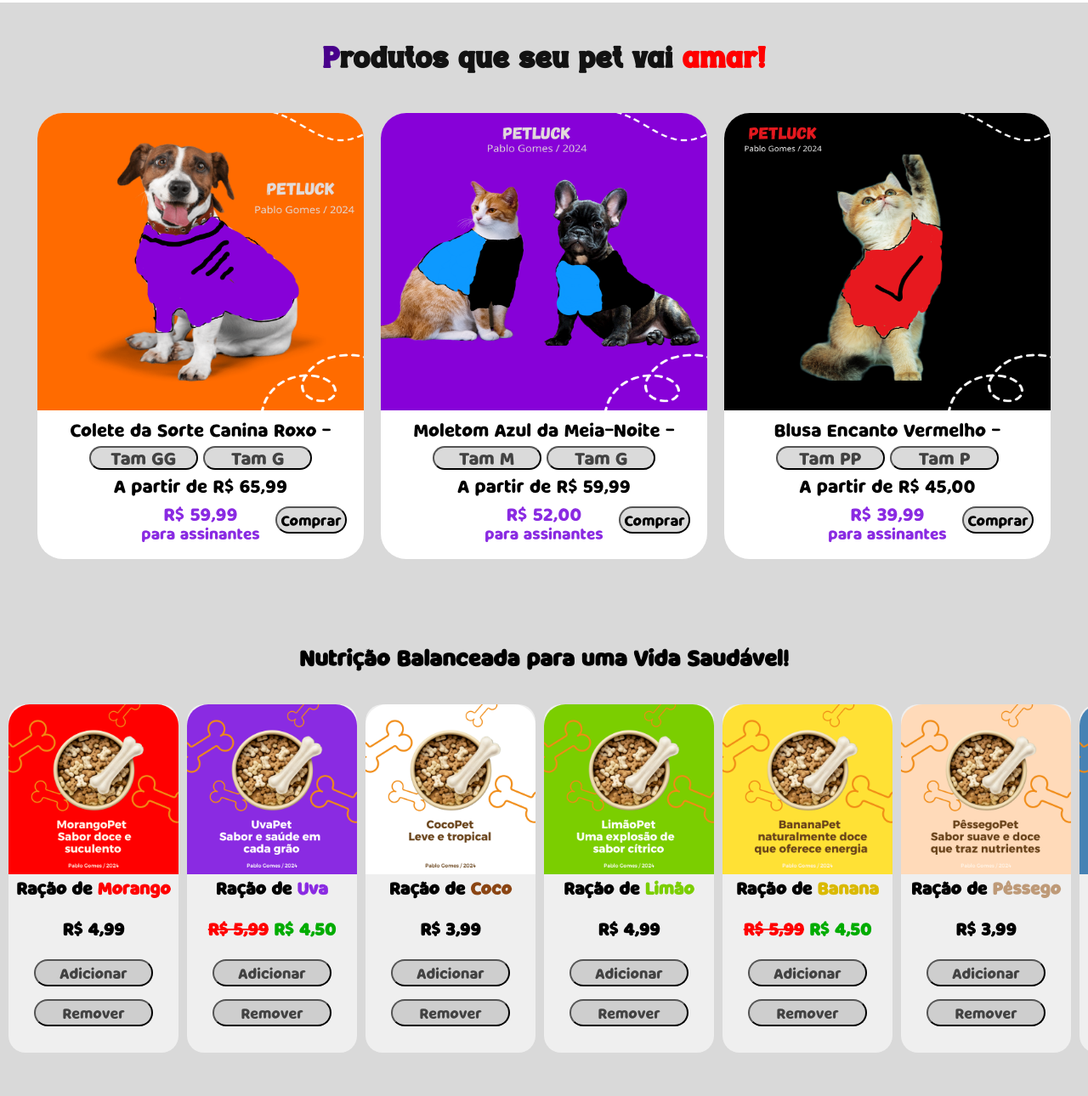
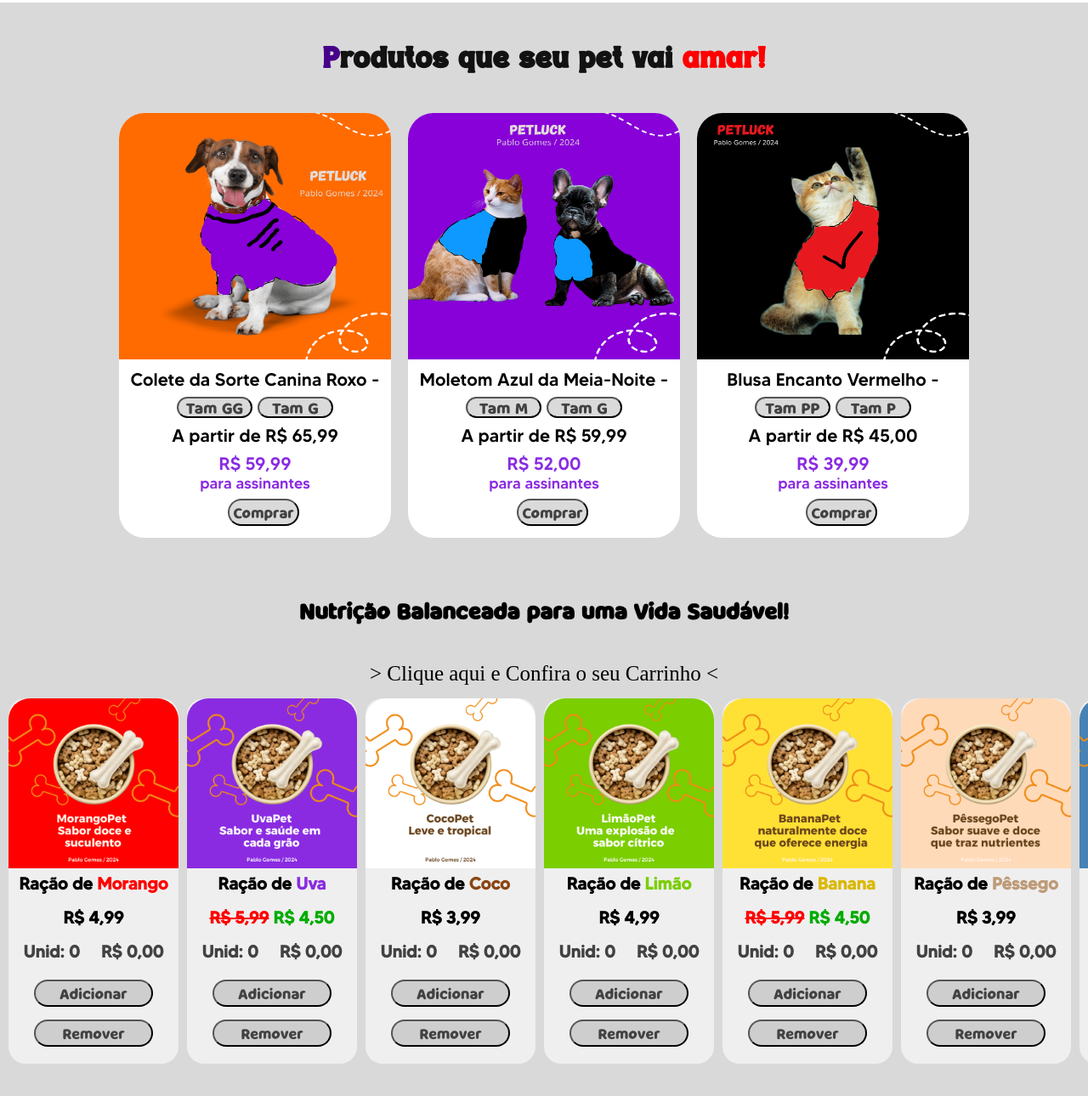
Before and after one commit to stef-geo/ecommerce-luckpet, a plain HTML site: page index.html in a window 1280 px wide. Shown: the part 1016-2306 px from the top of the page at 85% size. Drawn offline with Linux system fonts and the light colour scheme.

Commit message:
update site

```diff
--- a/index.html
+++ b/index.html
@@ -80,87 +80,122 @@
             <div class="divcam3"><img class="camisa3" src="img/CamisaPetluck3.png" alt=""><p class="pcam">Blusa Encanto Vermelho - <button class="buttamanho">Tam PP</button> <button class="buttamanho">Tam P</button><br>A partir de R$ 45,00<br><span style="color: #8a2be2;">R$ 39,99</span> <p class="p10">para assinantes <br><button class="butcomprar" onclick="atualizarProduto('blusa', 39.99, 'adicionar')">Comprar</button></p></p></div>
         </div>
 
-
           <h1 class="subtitu">Nutrição Balanceada para uma Vida Saudável!</h1>
 
 
+          <a href="#">
+            <p class="pcar" onclick="abrirCarrinho()">> Clique aqui e Confira o seu Carrinho <</p>
+        </a>
+
         <div class="carousel02">
             <div class="divraçao1"><img class="raçao1" src="img/img-raçao/MorangoPet.png" alt=""><p>Ração de <span style="color: red;">Morango</span>
-<br><br>
-                R$ 4,99
-<br><br>
+<br>
+                <span style="line-height: 55px;">R$ 4,99</span>
+<br>
+                <span class="p3" id="morango-quantidade">Unid: 0</span><span id="morango-total-valor"> R$ 0,00</span>
+
                 <button class="botao" onclick="atualizarProduto('morango', 4.99, 'adicionar')">Adicionar</button>
 
                 <button class="botao-remover" onclick="atualizarProduto('morango', 4.99, 'remover')">Remover</button>
             </div>
 
             <div class="divraçao2"><img class="raçao2" src="img/img-raçao/UvaPet.png" alt=""><p>Ração de <span style="color: #8a2be2;">Uva</span>
-<br><br>
-                <s style="color: red;">R$ 5,99</s> <span style="color: #00ac00;">R$ 4,50</span>
-<br><br>
+<br>
+                <span style="line-height: 55px;"><s style="color: red;">R$ 5,99</s> <span style="color: #00ac00;">R$ 4,50</span></span>
+<br>
+                   <span class="p3" id="uva-quantidade">Unid: 0</span><span id="uva-total-valor"> R$ 0,00</span>
+
                 <button class="botao" onclick="atualizarProduto('uva', 4.50, 'adicionar')">Adicionar</button>
 
                 <button class="botao-remover" onclick="atualizarProduto('uva', 4.50, 'remover')">Remover</button>
         </div>
 
             <div class="divraçao3"><img class="raçao3" src="img/img-raçao/CocoPet.png" alt=""><p>Ração de <span style="color: saddlebrown;">Coco</span>
-<br><br>
-                R$ 3,99
-<br><br>
+<br>
+                <span style="line-height: 55px;">R$ 3,99</span>
+<br>
+
+                <span class="p3" id="coco-quantidade">Unid: 0</span><span id="coco-total-valor"> R$ 0,00</span>
+
+
                 <button class="botao" onclick="atualizarProduto('coco', 3.99, 'adicionar')">Adicionar</button>
 
                 <button class="botao-remover" onclick="atualizarProduto('coco', 3.99, 'remover')">Remover</button>
             </div>
 
             <div class="divraçao4"><img class="raçao4" src="img/img-raçao/LimaoPet.png" alt=""><p>Ração de <span style="color: #7bce00;">Limão</span>
-<br><br>
-                R$ 4,99
-<br><br>
+<br>
+                <span style="line-height: 55px;">R$ 4,99</span>
+<br>
+
+                <span class="p3" id="limao-quantidade">Unid: 0</span><span id="limao-total-valor"> R$ 0,00</span>
+
+
                 <button class="botao" onclick="atualizarProduto('limao', 4.99, 'adicionar')">Adicionar</button>
 
                 <button class="botao-remover" onclick="atualizarProduto('limao', 4.99, 'remover')">Remover</button>
             </div>
 
             <div class="divraçao5"><img class="raçao5" src="img/img-raçao/BananaPet.png" alt=""><p>Ração de <span style="color: #dab900;">Banana</span>
-<br><br>
-                <s style="color: red;">R$ 5,99</s> <span style="color: #00ac00;">R$ 4,50</span>
-<br><br>
+<br>
+                <span style="line-height: 55px;"><s style="color: red;">R$ 5,99</s> <span style="color: #00ac00;">R$ 4,50</span></span>
+<br>
+
+                <span class="p3" id="banana-quantidade">Unid: 0</span><span id="banana-total-valor"> R$ 0,00</span>
+
+
                 <button class="botao" onclick="atualizarProduto('banana', 4.50, 'adicionar')">Adicionar</button>
 
                 <button class="botao-remover" onclick="atualizarProduto('banana', 4.50, 'remover')">Remover</button>
             </div>
 
             <div class="divraçao6"><img class="raçao6" src="img/img-raçao/PessegoPet.png" alt=""><p>Ração de <span style="color: #be9a78;">Pêssego</span>
-<br><br>
-                R$ 3,99
-<br><br>
+<br>
+                <span style="line-height: 55px;">R$ 3,99</span>
+<br>
+
+                <span class="p3" id="pessego-quantidade">Unid: 0</span><span id="pessego-total-valor"> R$ 0,00</span>
+
+
                 <button class="botao" onclick="atualizarProduto('pessego', 3.99, 'adicionar')">Adicionar</button>
 
                 <button class="botao-remover" onclick="atualizarProduto('pessego', 3.99, 'remover')">Remover</button>
             </div>
 
             <div class="divraçao7"><img class="raçao7" src="img/img-raçao/MirtiloPet.png" alt=""><p>Ração de <span style="color: #4682b4;">Mirtilo</span>
-<br><br>
-                R$ 4,99
-<br><br>
+<br>
+                <span style="line-height: 55px;">R$ 4,99</span>
+<br>
+
+                <span class="p3" id="mirtilo-quantidade">Unid: 0</span><span id="mirtilo-total-valor"> R$ 0,00</span>
+
+
                 <button class="botao" onclick="atualizarProduto('mirtilo', 4.99, 'adicionar')">Adicionar</button>
 
                 <button class="botao-remover" onclick="atualizarProduto('mirtilo', 4.99, 'remover')">Remover</button>
             </div>
 
             <div class="divraçao8"><img class="raçao8" src="img/img-raçao/AbacaxiPet.png" alt=""><p>Ração de <span style="color:  #32cd32;">Abacaxi</span>
-<br><br>
-                R$ 4,99
-<br><br>
+<br>
+                <span style="line-height: 55px;">R$ 4,99</span>
+<br>
+
+                <span class="p3" id="abacaxi-quantidade">Unid: 0</span><span id="abacaxi-total-valor"> R$ 0,00</span>
+
+
                 <button class="botao" onclick="atualizarProduto('abacaxi', 4.99, 'adicionar')">Adicionar</button>
 
                 <button class="botao-remover" onclick="atualizarProduto('abacaxi', 4.99, 'remover')">Remover</button>
             </div>
 
             <div class="divraçao9"><img class="raçao9" src="img/img-raçao/MaçaPet.png" alt=""><p>Ração de <span style="color: red;">Maçã</span>
-<br><br>
-                R$ 5,99
-<br><br>
+<br>
+                <span style="line-height: 55px;">R$ 5,99</span>
+<br>
+
+                <span class="p3" id="maca-quantidade">Unid: 0</span><span id="maca-total-valor"> R$ 0,00</span>
+
+
                 <button class="botao" onclick="atualizarProduto('maca', 5.99, 'adicionar')">Adicionar</button>
 
                 <button class="botao-remover" onclick="atualizarProduto('maca', 5.99, 'remover')">Remover</button>
@@ -217,7 +252,7 @@
         <div class="planos">
             <div class="plano1"><h3><span style="font-family: luckpet2;">PetLuck</span></h3>
              <br>
-                <h1><span style="font-family: luckpet2; color: rgb(255, 123, 0);;">Plano Básico</span></h1>
+                <h1><span style="font-family: luckpet3; color: rgb(255, 123, 0);;">Plano Básico</span></h1>
              <br>
                 <h3>☻ Cuidados essenciais para
                 <br>
@@ -227,7 +262,7 @@
 
          <div class="plano2"><h3><span style="font-family: luckpet2;">PetLuck</span><h3>
                 <br>
-                <h1><span style="font-family: luckpet2; color: rgb(255, 123, 0);;">Plano Essencial</span></h1>
+                <h1><span style="font-family: luckpet3; color: rgb(255, 123, 0);;">Plano Essencial</span></h1>
              <br>
                 <h3>❤ Cobertura completa com <br> ótimo custo-benefício</h3>
              <br>
@@ -237,7 +272,7 @@
 
          <div class="plano3"><h3><span style="font-family: luckpet2;">Petluck</span></h3>
                 <br>
-                <h1><span style="font-family: luckpet2; color: rgb(255, 123, 0);">Plano Premium</span></h1>
+                <h1><span style="font-family: luckpet3; color: rgb(255, 123, 0);">Plano Premium</span></h1>
              <br>
                 <h3>★ Máxima cobertura para qualquer
                 <br>
--- a/javas.js
+++ b/javas.js
@@ -42,8 +42,8 @@ function atualizarProduto(produto, preco, acao) {
     }, 3000);
 
     // Atualize a quantidade e o total na interface para o produto específico
-    document.getElementById(produto + '-quantidade').textContent = "Unidades: " + produtoData.quantidade;
-    document.getElementById(produto + '-total-valor').textContent = "Total: R$ " + produtoData.total.toFixed(2);
+    document.getElementById(produto + '-quantidade').textContent = "Unid: " + produtoData.quantidade;
+    document.getElementById(produto + '-total-valor').textContent = "R$ " + produtoData.total.toFixed(2);
 }
 
 function abrirCarrinho() {
--- a/style.css
+++ b/style.css
@@ -11,6 +11,10 @@
 @font-face {
     font-family: 'luckpet2';
     src: url(fontes/MilkyNice-Clean.otf) format(opentype);
+}
+@font-face {
+    font-family: 'luckpet3';
+    src: url(fontes/MADE\ TOMMY\ Medium_PERSONAL\ USE.otf) format(opentype);
 }
 
 * {
@@ -220,7 +224,7 @@ div.input {
 }
 .section02 {
     background-color: #88888852;
-    height: 1290px;
+    height: 1330px;
     width: 100%;
     margin-top: 45px;
 }
@@ -248,55 +252,65 @@ div#paidivcamisa {
 }
 
 .divcam1 {
-    height: 525px;
+    height: 500px;
+    width: 25vw;
     background-color: #ffffff;
     border-radius: 30px;
+    font-family: luckpet3;
 }
 .camisa1 {
     border-radius: 30px 30px 0px 0px;
-    width: 30vw;
-    height: 350px;
+    width: 25vw;
+    height: 290px;
 }
 .divcam2 {
-    height: 525px;
+    height: 500px;
+    width: 25vw;
     background-color: #ffffff;
     border-radius: 30px;
+    font-family: luckpet3;
 }
 .camisa2 {
     border-radius: 30px 30px 0px 0px;
-    width: 30vw;
-    height: 350px;
+    width: 25vw;
+    height: 290px;
 }
 .divcam3 {
-    height: 525px;
+    height: 500px;
+    width: 25vw;
+    font-family: luckpet3;
     background-color: #ffffff;
     border-radius: 30px;
 }
 .camisa3 {
     border-radius: 30px 30px 0px 0px;
-    width: 30vw;
-    height: 350px;
+    width: 25vw;
+    height: 290px;
 }
 .pcam {
     line-height: 33px;
-    width: 30vw;
+    width: 25vw;
     font-size: 21px;
 }
 .buttamanho {
-    height: 28px;
-    width: 10vw;
-    font-size: 1.6vw;
+    margin-top: -30px;
+    height: 25px;
+    width: 7vw;
+    font-size: 1.4vw;
 }
 .buttamanho:focus {
 background-color: #ff7b00;
 color: #ffffff;
 }
+.buttamanho:hover {
+    transform: translate(-3px, -3px);
+}
 .butcomprar {
-    margin-left: 260px;
+    margin-left: 20px;
     position: relative;
-    top: -45px;
+    top: -15px;
     width: 6.6vw;
-    color: black;
+    color: #424242;
 }
 .butcomprar:hover {
     transform: translate(-3px, -3px);
@@ -311,7 +325,19 @@ color: #ffffff;
     text-align: center;
     font-family: luckpet2;
     padding-bottom: 30px;
+    margin-top: -30px;
     font-size: 2vw;
+}
+
+.pcar {
+    text-align: center;
+    padding: 5px;
+    margin-top: 10px;
+    color: black;
+    font-size: 25px;
+}
+.pcar:hover {
+    color: rgb(112, 112, 112);
 }
 
 
@@ -320,7 +346,7 @@ color: #ffffff;
     gap: 10px;
     overflow-x: auto;
     padding: 10px;
-    font-family:luckpet2;
+    font-family:luckpet3;
     font-weight: bolder;
     font-size: 17px;
 }
@@ -362,9 +388,9 @@ color: #ffffff;
     border-radius: 25px 25px 0px 0px;
 }
 .p3 {
-    margin-top: 15px;
     font-size: 20px;
-    color: #ff7b00;
+    padding: 10px;
+    color: #424242;
 }
 #maca-total-valor,
 #uva-total-valor,
@@ -374,14 +400,16 @@ color: #ffffff;
 #banana-total-valor,
 #pessego-total-valor,
 #mirtilo-total-valor {
-    color: #000000;
     font-size: 20px;
-    font-family:luckpet2;
+    font-family:luckpet3;
+    padding: 10px;
+    padding-bottom: 30px;
+    color: #424242;
 }
 
 .divraçao1 {
     background-color: rgba(255, 255, 255, 0.575);
-    height: 410px;
+    height: 430px;
 font-size: 20px;
     border-radius: 20px 20px 20px;
     margin: auto;
@@ -389,7 +417,7 @@ font-size: 20px;
 }
 .divraçao2 {
     background-color: rgba(255, 255, 255, 0.575);
-    height: 410px;
+    height: 430px;
     font-size: 20px;
     border-radius: 20px 20px 20px;
     margin: auto;
@@ -397,7 +425,7 @@ font-size: 20px;
 }
 .divraçao3 {
     background-color: rgba(255, 255, 255, 0.575);
-    height: 410px;
+    height: 430px;
 font-size: 20px;
     border-radius: 20px 20px 20px;
     margin: auto;
@@ -405,7 +433,7 @@ font-size: 20px;
 }
 .divraçao4 {
     background-color: rgba(255, 255, 255, 0.575);
-    height: 410px;
+    height: 430px;
 font-size: 20px;
     border-radius: 20px 20px 20px;
     margin: auto;
@@ -413,7 +441,7 @@ font-size: 20px;
 }
 .divraçao5 {
     background-color: rgba(255, 255, 255, 0.575);
-    height: 410px;
+    height: 430px;
     border-radius: 20px 20px 20px;
     font-size: 20px;
     margin: auto;
@@ -421,7 +449,7 @@ font-size: 20px;
 }
 .divraçao6 {
     background-color: rgba(255, 255, 255, 0.575);
-    height: 410px;
+    height: 430px;
 font-size: 20px;
     border-radius: 20px 20px 20px;
     margin: auto;
@@ -429,7 +457,7 @@ font-size: 20px;
 }
 .divraçao7 {
     background-color: rgba(255, 255, 255, 0.575);
-    height: 410px;
+    height: 430px;
 font-size: 20px;
     border-radius: 20px 20px 20px;
     margin: auto;
@@ -437,7 +465,7 @@ font-size: 20px;
 }
 .divraçao8 {
     background-color: rgba(255, 255, 255, 0.575);
-    height: 410px;
+    height: 430px;
     font-size: 20px;
     border-radius: 20px 20px 20px;
     margin: auto;
@@ -445,7 +473,7 @@ font-size: 20px;
 }
 .divraçao9 {
     background-color: rgba(255, 255, 255, 0.575);
-    height: 410px;
+    height: 430px;
     font-size: 20px;
     border-radius: 20px 20px 20px;
     margin: auto;
@@ -454,6 +482,7 @@ font-size: 20px;
 
 button {
     font-family: luckpet2;
+    margin-top: 20px;
     width: 140px;
     height: 32px;
     font-size: 17px;
```
Also changed, not shown: fontes/MADE TOMMY Medium_PERSONAL USE.otf (added).
